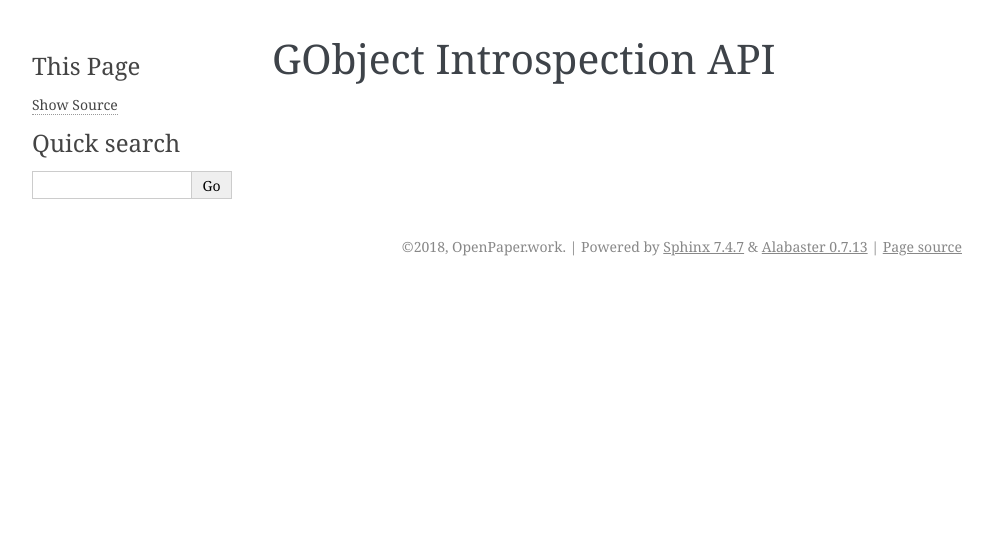
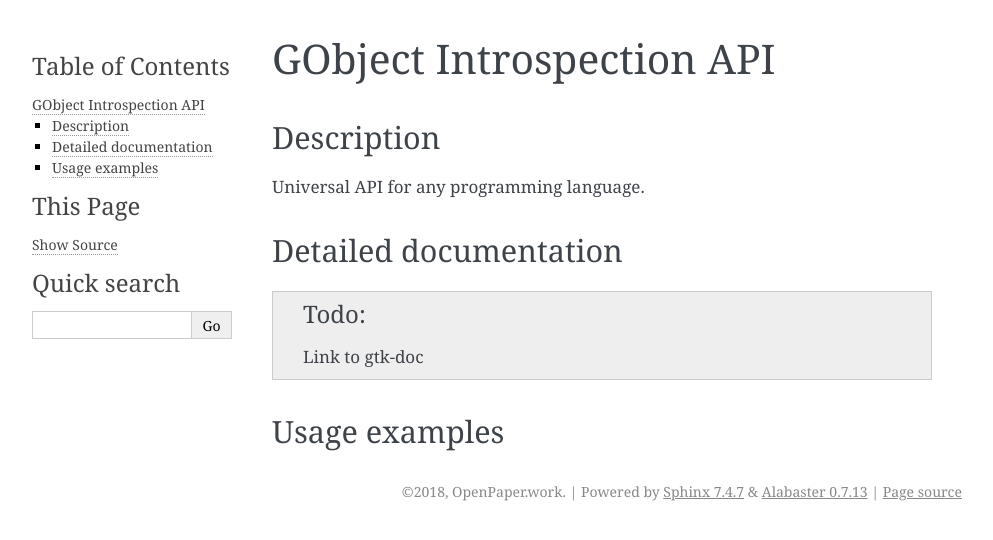
Before and after one commit to openpaperwork/libinsane, a Sphinx documentation site: the page built from doc/source/gobject_introspection_api.rst, in a window 1280 px wide. Shown: the top 540 px of the page, without its empty margins (148-1141 px from the left). Built offline with Sphinx 7.4.7, drawn with Linux system fonts in a browser that asks for light colours.

Commit message:
doc: complete skeleton
Signed-off-by: Jerome Flesch <jflesch@openpaper.work>

```diff
--- a/doc/source/dev_rules.rst
+++ b/doc/source/dev_rules.rst
@@ -14,8 +14,8 @@ Linux first
 -----------
 
 
-Code convention
----------------
+Code style convention
+---------------------
 
 
 Buildbot is always right
--- a/doc/source/gobject_introspection_api.rst
+++ b/doc/source/gobject_introspection_api.rst
@@ -1,2 +1,19 @@
 GObject Introspection API
 =========================
+
+Description
+-----------
+
+Universal API for any programming language.
+
+
+Detailed documentation
+----------------------
+
+.. todo::
+
+    Link to gtk-doc
+
+
+Usage examples
+--------------
--- a/doc/source/index.rst
+++ b/doc/source/index.rst
@@ -2,16 +2,16 @@ Welcome to LibInsane's documentation!
 =====================================
 
 .. toctree::
-    :maxdepth: 2
+    :maxdepth: 3
     :caption: Contents:
 
     introduction
     quickstart
     scanner_apis
     normalized_api
+    gobject_introspection_api
     behavior_normalizations
     workarounds
-    gobject_introspection_api
     dev_rules
 
 
--- a/doc/source/normalized_api.rst
+++ b/doc/source/normalized_api.rst
@@ -6,6 +6,13 @@ Description
 
 C API.
 
+Detailed documentation
+----------------------
 
-How to use it
--------------
+.. todo::
+
+    Link to Doxygen
+
+
+Usage examples
+--------------
```
Also changed, not shown: doc/source/quickstart.rst (+26 -8 lines).
